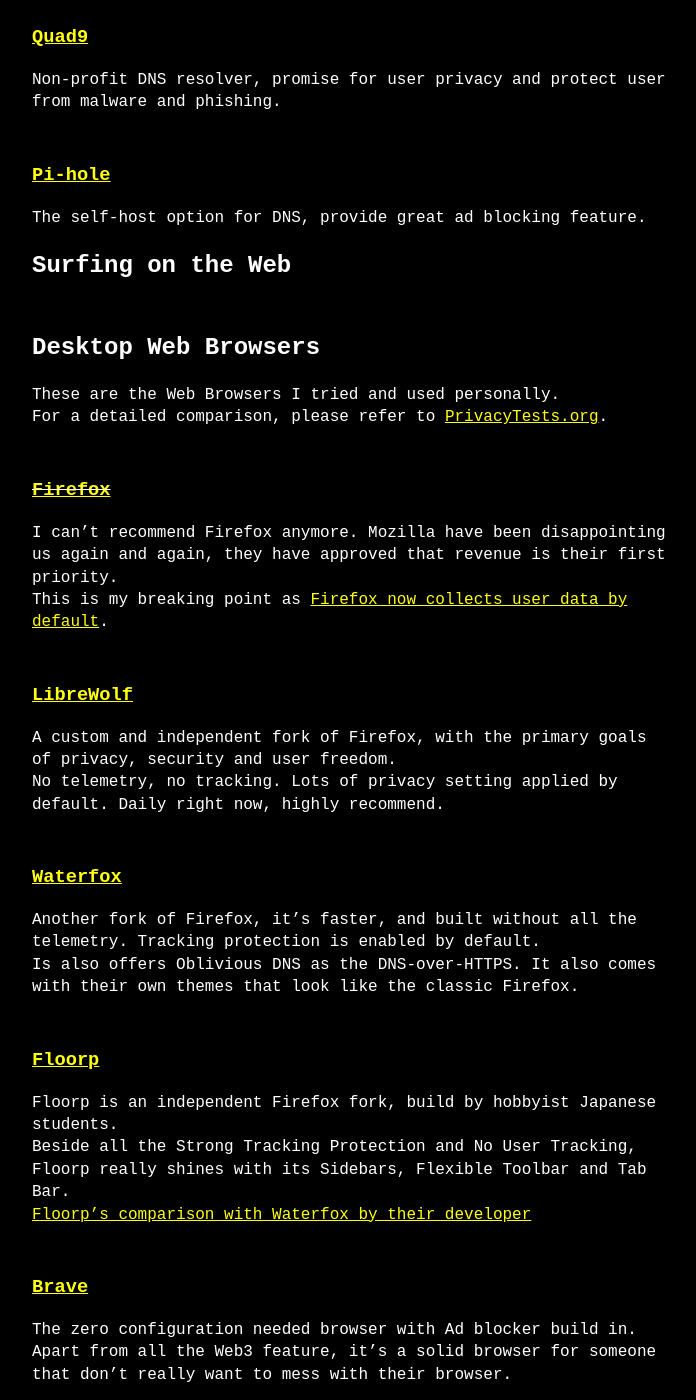
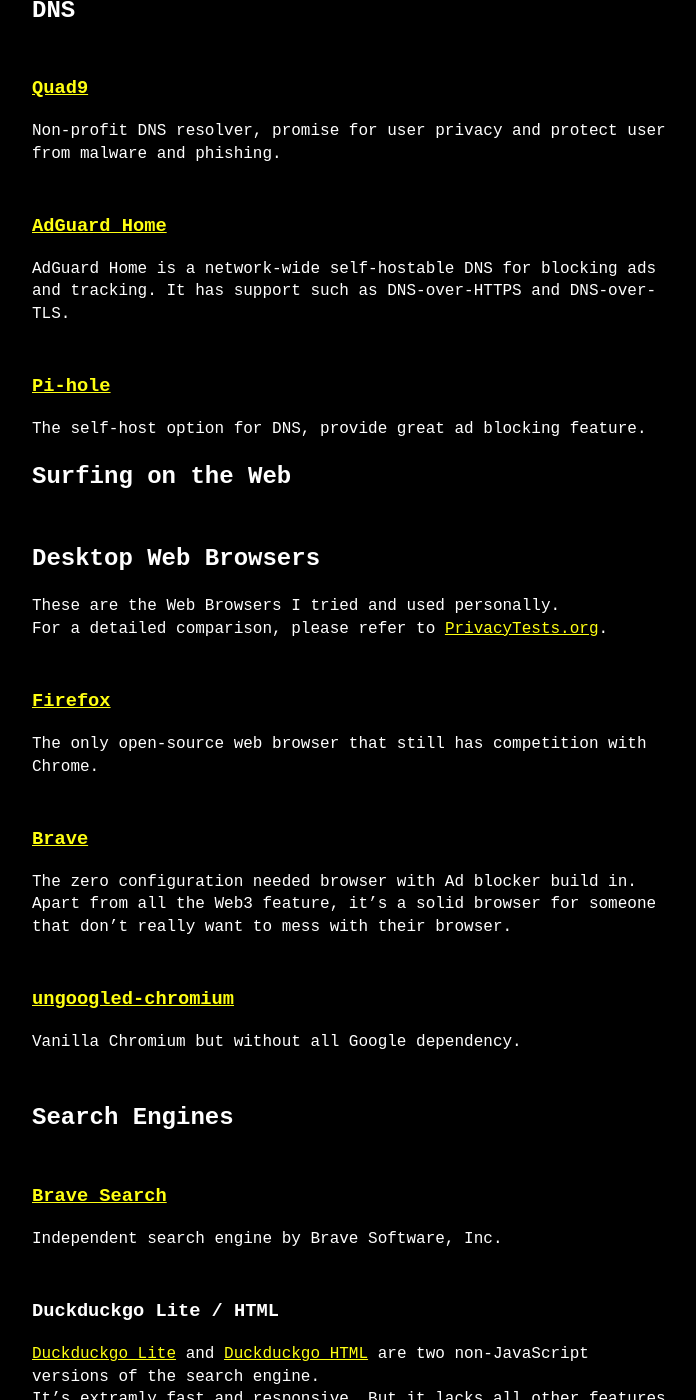
Before and after one commit to colgrave34/colgrave34.github.io, a Jekyll site: the page built from _posts/2024-04-20-my-awesome-list.md, in a window 1280 px wide and 1400 px high, scrolled down 3676 px. Shown: the whole window, without its empty margins (288-984 px from the left). Built offline with Jekyll 4.4.1, drawn with Linux system fonts in a browser that asks for light colours; comment, search, counter and statistics services are not loaded; some of the changed text lies outside the part shown.

Commit message:
update my-awesome-list

```diff
--- a/_posts/2024-04-20-my-awesome-list.md
+++ b/_posts/2024-04-20-my-awesome-list.md
@@ -97,6 +97,9 @@
 ### [Quad9](https://www.quad9.net/)
 Non-profit DNS resolver, promise for user privacy and protect user from malware and phishing.
 
+### [AdGuard Home](https://github.com/AdguardTeam/AdGuardHome)
+AdGuard Home is a network-wide self-hostable DNS for blocking ads and tracking. It has support such as DNS-over-HTTPS and DNS-over-TLS.
+
 ### [Pi-hole](https://pi-hole.net/)
 The self-host option for DNS, provide great ad blocking feature.
 
@@ -104,22 +107,8 @@
 ## Desktop Web Browsers
 These are the Web Browsers I tried and used personally.
 For a detailed comparison, please refer to [PrivacyTests.org](https://privacytests.org/).
-### ~~[Firefox](https://www.mozilla.org/en-US/firefox/new/)~~
-I can't recommend Firefox anymore. Mozilla have been disappointing us again and again, they have approved that revenue is their first priority.
-This is my breaking point as [Firefox now collects user data by default](https://news.ycombinator.com/item?id=40974112).
-
-### [LibreWolf](https://librewolf.net/)
-A custom and independent fork of Firefox, with the primary goals of privacy, security and user freedom.
-No telemetry, no tracking. Lots of privacy setting applied by default. Daily right now, highly recommend.
-
-### [Waterfox](https://www.waterfox.net/)
-Another fork of Firefox, it's faster, and built without all the telemetry. Tracking protection is enabled by default.
-Is also offers Oblivious DNS as the DNS-over-HTTPS. It also comes with their own themes that look like the classic Firefox.
-
-### [Floorp](https://floorp.app/en)
-Floorp is an independent Firefox fork, build by hobbyist Japanese students.
-Beside all the Strong Tracking Protection and No User Tracking, Floorp really shines with its Sidebars, Flexible Toolbar and Tab Bar.
-[Floorp's comparison with Waterfox by their developer](https://github.com/Floorp-Projects/Floorp/issues/100#issuecomment-1272325327)
+### [Firefox](https://www.mozilla.org/en-US/firefox/new/)
+The only open-source web browser that still has competition with Chrome.
 
 ### [Brave](https://brave.com/)
 The zero configuration needed browser with Ad blocker build in.
@@ -128,22 +117,13 @@
 ### [ungoogled-chromium](https://github.com/ungoogled-software/ungoogled-chromium)
 Vanilla Chromium but without all Google dependency.
 
-## Mobile Web Browsers
-### [Fennec](https://f-droid.org/packages/org.mozilla.fennec_fdroid/)
-Fennec is based on the latest Firefox release (codenamed Fenix).
-It has proprietary bits and telemetry removed, but keep in mind that **it still connects to various Mozilla and Google services that can track users**.
+## Search Engines
+### [Brave Search](https://search.brave.com/)
+Independent search engine by Brave Software, Inc.
 
-### [Mull](https://f-droid.org/packages/us.spotco.fennec_dos/)
-Mull is also based on Fenix.
-But it enables many features upstreamed by the Tor Uplift project, and have every single bit of proprietary bits and telemetry removed. It don't connect to Mozilla and Google services at all.
-
-## Search Engines
 ### Duckduckgo Lite / HTML
 [Duckduckgo Lite](https://lite.duckduckgo.com/lite) and [Duckduckgo HTML](https://html.duckduckgo.com/html) are two non-JavaScript versions of the search engine.
 It's extramly fast and responsive. But it lacks all other features like images, maps etc.
-
-### [Brave Search](https://search.brave.com/)
-Independent search engine by Brave Software, Inc.
 
 ### [SearXNG](https://docs.searxng.org/)
 Open source, self-hostable, privacy-respecting metasearch engine.
@@ -171,11 +151,6 @@
 They were aiming for beating WhatsApp and fight for user privacy.
 Super user-friendly and only require phone number to sign up.
 Note: *Signal's server is not open source, but the client is.*
-
-### [Session](https://getsession.org/)
-Session is an end-to-end encrypted, decentralized instant messaging application.
-It was originally started as a fork of Signal, but due to concerns about the centralized structure and phone number requirement, they decide to deviate from it.
-Compare to Signal, both all client and server software are open source. It uses a Session code to login, which might be confusion for some users.
 
 ### [Matrix](https://matrix.org/)
 Matrix is an open standard real-time communication protocol.
@@ -235,26 +210,15 @@
 Joplin is a free and open source note-taking application.
 It supports mutiable synchronisation target such as: Nextcloud, S3, OneDrive, Dropbox or WebDAV.
 
-### [Simplenote](https://simplenote.com/)
-Simplenote is a note-taking application with Markdown support.
-It's for people just want a Markdown supported note-taking App.
-
 ### [SiYuan / 思源笔记](https://github.com/siyuan-note/siyuan)
 SiYuan is a privacy-first personal knowledge management system.
 SiYuan supports Markdown, notes Graph View and it's self-hostable.
-
-## Google Drive Alternatives
-### [Nextcloud](https://nextcloud.com/)
-Nextcloud is an open source suites of software similar to Dropbox, Office 365 and Google Drive.
 
 # Creative Tools
 ## Image / Digital Drawing
 ### [GIMP](https://www.gimp.org/)
 GNU Image Manipulation Program is a free and open source graphics editor.
 It is the Photoshop alternative.
-
-### [Darktable](https://www.darktable.org/)
-Darktable is similar to Lightroom, it's an open source photography application and raw developer.
 
 ### [Krita](https://krita.org/en/)
 I would like you to stop paying for digital drawing app such as Photoshop, Clip studio and SAI.
@@ -263,6 +227,9 @@
 ### [Drawpile](https://drawpile.net/)
 If you are wondering how those VTuber drawing on the same canvas, I believe Drawpile is what they use.
 It's an open source collaborative drawing program that lets multiple people draw, sketch, paint and animate on the same canvas simultaneously.
+
+### [Darktable](https://www.darktable.org/)
+Darktable is similar to Lightroom, it's an open source photography application and raw developer.
 
 ## CAD & 3D Modeling Tools
 ### [Blender](https://www.blender.org/)
```
Also changed, not shown: other parts of _posts/2024-04-20-my-awesome-list.md (+5 -5 lines).
